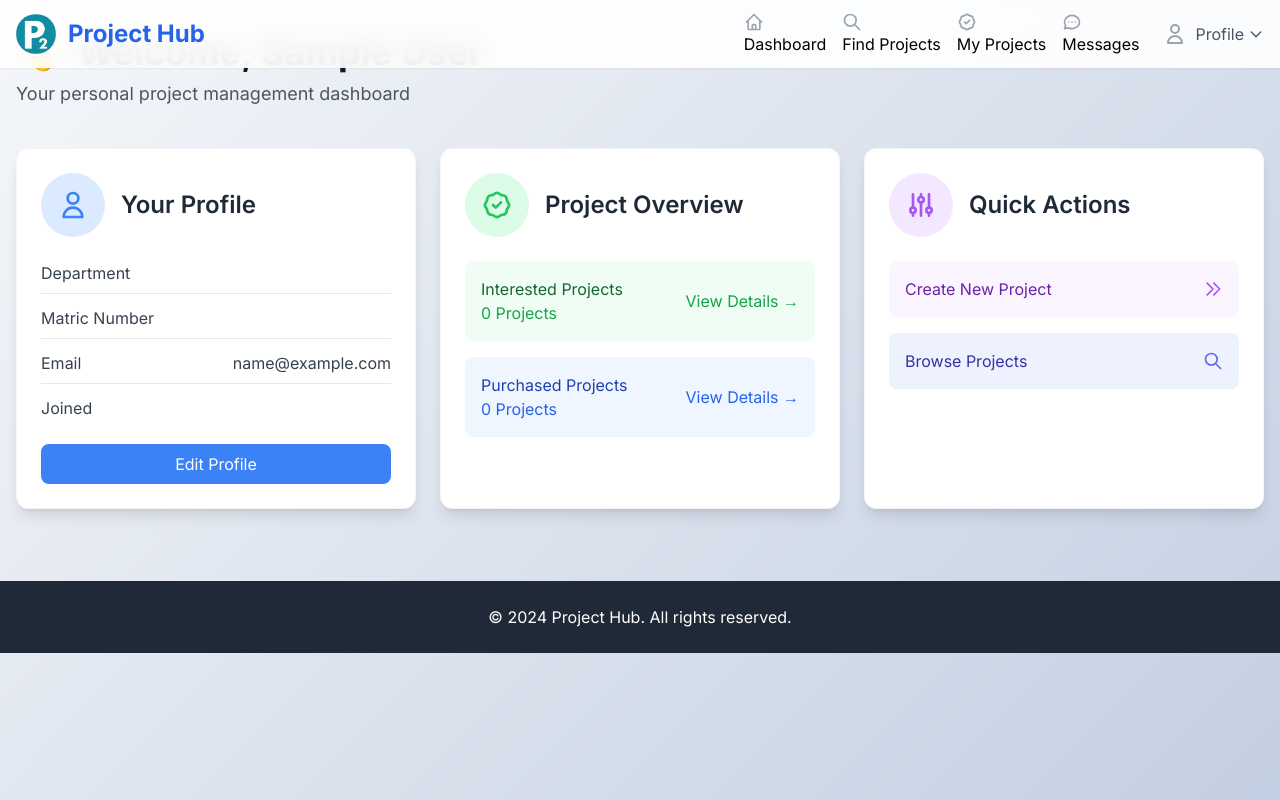
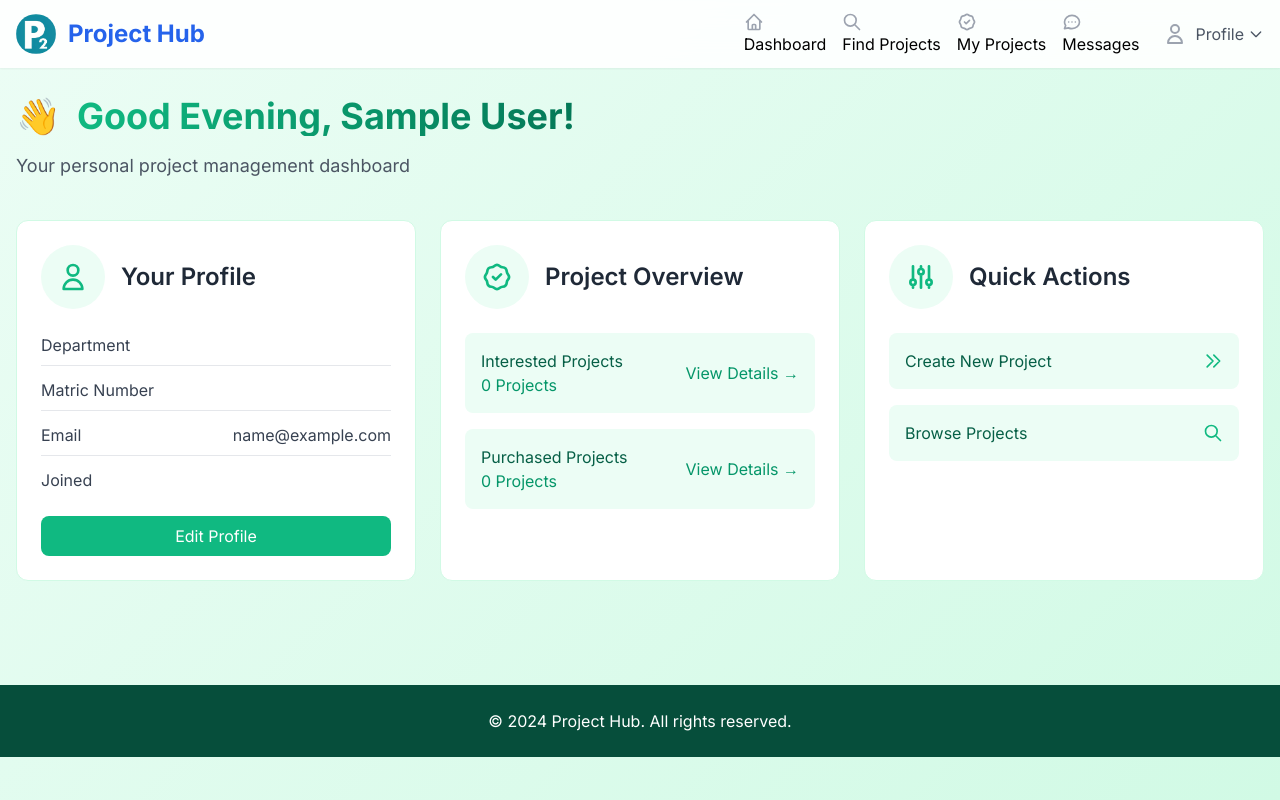
Before and after one commit to muhammed222-lab/project02, a PHP site: page /project_02/student/dashboard.php in a window 1280 px wide. Run offline with PHP 8.4, Linux system fonts and the light colour scheme; the visitor is signed in with stand-in values (Sample User, id 1); data that the repository does not hold is empty; some libraries are stand-ins or nearby versions.

Commit message:
enhance dashboard with time-based greeting and improved UI elements

```diff
--- a/student/dashboard.php
+++ b/student/dashboard.php
@@ -34,6 +34,14 @@ $stmt = $conn->prepare($boughtQuery);
 $stmt->bindParam(':user_id', $user_id, PDO::PARAM_INT);
 $stmt->execute();
 $boughtCount = $stmt->fetchColumn();
+
+// Determine greeting based on time of day
+function getTimeBasedGreeting() {
+    $hour = date('H');
+    if ($hour < 12) return "Good Morning";
+    if ($hour < 17) return "Good Afternoon";
+    return "Good Evening";
+}
 ?>
 <!DOCTYPE html>
 <html lang="en" class="scroll-smooth">
@@ -47,7 +55,7 @@ $boughtCount = $stmt->fetchColumn();
     <style>
         body {
             font-family: 'Inter', sans-serif;
-            background: linear-gradient(135deg, #f5f7fa 0%, #c3cfe2 100%);
+            background: linear-gradient(135deg, #ecfdf5 0%, #d1fae5 100%);
             min-height: 100vh;
         }
         .card-hover {
@@ -55,37 +63,39 @@ $boughtCount = $stmt->fetchColumn();
             transform: translateY(0);
         }
         .card-hover:hover {
-            transform: translateY(-10px);
-            box-shadow: 0 20px 25px -5px rgba(0, 0, 0, 0.1), 0 10px 10px -5px rgba(0, 0, 0, 0.04);
+            transform: translateY(-5px);
         }
-        .animate-pulse-slow {
-            animation: pulse 2s cubic-bezier(0.4, 0, 0.6, 1) infinite;
-        }
-        @keyframes pulse {
-            0%, 100% { opacity: 1; }
-            50% { opacity: 0.7; }
+        .welcome-gradient {
+            background: linear-gradient(to right, #10b981, #047857);
+            -webkit-background-clip: text;
+            -webkit-text-fill-color: transparent;
         }
     </style>
 </head>
 <body class="antialiased">
     <?php include 'nav.php'; ?>
 
-    <main class="container mx-auto px-4 py-8">
+    <main class="container mx-auto px-4 py-16 pt-24">
         <div class="max-w-7xl mx-auto">
             <header class="mb-10 animate-fade-in">
-                <h1 class="text-4xl font-bold text-gray-900 mb-2 flex items-center">
-                    <span class="mr-4 text-blue-600">👋</span>
-                    Welcome, <?php echo htmlspecialchars($user['name']); ?>
-                </h1>
+                <div class="flex items-center mb-4">
+                    <h1 class="text-4xl font-bold text-gray-900 flex items-center">
+                        <span class="mr-4 text-emerald-600">👋</span>
+                        <span class="welcome-gradient">
+                            <?php echo htmlspecialchars(getTimeBasedGreeting()); ?>,
+                            <?php echo htmlspecialchars($user['name']); ?>!
+                        </span>
+                    </h1>
+                </div>
                 <p class="text-gray-600 text-lg">Your personal project management dashboard</p>
             </header>
 
             <div class="grid grid-cols-1 md:grid-cols-3 gap-6">
                 <!-- Profile Card -->
-                <div class="bg-white shadow-lg rounded-xl p-6 border border-gray-100 card-hover">
+                <div class="bg-white rounded-xl p-6 border border-emerald-100 card-hover">
                     <div class="flex items-center mb-6">
-                        <div class="w-16 h-16 bg-blue-100 rounded-full mr-4 flex items-center justify-center">
-                            <svg xmlns="http://www.w3.org/2000/svg" class="h-8 w-8 text-blue-500" fill="none" viewBox="0 0 24 24" stroke="currentColor">
+                        <div class="w-16 h-16 bg-emerald-50 rounded-full mr-4 flex items-center justify-center">
+                            <svg xmlns="http://www.w3.org/2000/svg" class="h-8 w-8 text-emerald-500" fill="none" viewBox="0 0 24 24" stroke="currentColor">
                                 <path stroke-linecap="round" stroke-linejoin="round" stroke-width="2" d="M16 7a4 4 0 11-8 0 4 4 0 018 0zM12 14a7 7 0 00-7 7h14a7 7 0 00-7-7z" />
                             </svg>
                         </div>
@@ -109,37 +119,37 @@ $boughtCount = $stmt->fetchColumn();
                             <span><?php echo htmlspecialchars($user['join_date']); ?></span>
                         </div>
                     </div>
-                    <a href="edit_profile.php" class="mt-6 w-full block text-center bg-blue-500 text-white py-2 rounded-lg hover:bg-blue-600 transition-colors">
+                    <a href="edit_profile.php" class="mt-6 w-full block text-center bg-emerald-500 text-white py-2 rounded-lg hover:bg-emerald-600 transition-colors">
                         Edit Profile
                     </a>
                 </div>
 
                 <!-- Projects Overview Card -->
-                <div class="bg-white shadow-lg rounded-xl p-6 border border-gray-100 card-hover">
+                <div class="bg-white rounded-xl p-6 border border-emerald-100 card-hover">
                     <div class="flex items-center mb-6">
-                        <div class="w-16 h-16 bg-green-100 rounded-full mr-4 flex items-center justify-center">
-                            <svg xmlns="http://www.w3.org/2000/svg" class="h-8 w-8 text-green-500" fill="none" viewBox="0 0 24 24" stroke="currentColor">
+                        <div class="w-16 h-16 bg-emerald-50 rounded-full mr-4 flex items-center justify-center">
+                            <svg xmlns="http://www.w3.org/2000/svg" class="h-8 w-8 text-emerald-500" fill="none" viewBox="0 0 24 24" stroke="currentColor">
                                 <path stroke-linecap="round" stroke-linejoin="round" stroke-width="2" d="M9 12l2 2 4-4M7.835 4.697a3.42 3.42 0 001.946-.806 3.42 3.42 0 014.438 0 3.42 3.42 0 001.946.806 3.42 3.42 0 013.138 3.138 3.42 3.42 0 00.806 1.946 3.42 3.42 0 010 4.438 3.42 3.42 0 00-.806 1.946 3.42 3.42 0 01-3.138 3.138 3.42 3.42 0 00-1.946.806 3.42 3.42 0 01-4.438 0 3.42 3.42 0 00-1.946-.806 3.42 3.42 0 01-3.138-3.138 3.42 3.42 0 00-.806-1.946 3.42 3.42 0 010-4.438 3.42 3.42 0 00.806-1.946 3.42 3.42 0 013.138-3.138z" />
                             </svg>
                         </div>
-                        <h2 class="text-2xl font-semibold text-gray-800">Project Overview</h2>
+                        <h2 class=  "text-2xl font-semibold text-gray-800">Project Overview</h2>
                     </div>
                     <div class="space-y-4">
-                        <div class="bg-green-50 p-4 rounded-lg flex justify-between items-center">
+                        <div class="bg-emerald-50 p-4 rounded-lg flex justify-between items-center">
                             <div>
-                                <h3 class="font-medium text-green-800">Interested Projects</h3>
-                                <p class="text-green-600"><?php echo $interestedCount; ?> Project<?php echo $interestedCount != 1 ? 's' : ''; ?></p>
+                                <h3 class="font-medium text-emerald-800">Interested Projects</h3>
+                                <p class="text-emerald-600"><?php echo $interestedCount; ?> Project<?php echo $interestedCount != 1 ? 's' : ''; ?></p>
                             </div>
-                            <a href="interested_projects.php" class="text-green-600 hover:text-green-800 transition-colors">
+                            <a href="interested_projects.php" class="text-emerald-600 hover:text-emerald-800 transition-colors">
                                 View Details →
                             </a>
                         </div>
-                        <div class="bg-blue-50 p-4 rounded-lg flex justify-between items-center">
+                        <div class="bg-emerald-50 p-4 rounded-lg flex justify-between items-center">
                             <div>
-                                <h3 class="font-medium text-blue-800">Purchased Projects</h3>
-                                <p class="text-blue-600"><?php echo $boughtCount; ?> Project<?php echo $boughtCount != 1 ? 's' : ''; ?></p>
+                                <h3 class="font-medium text-emerald-800">Purchased Projects</h3>
+                                <p class="text-emerald-600"><?php echo $boughtCount; ?> Project<?php echo $boughtCount != 1 ? 's' : ''; ?></p>
                             </div>
-                            <a href="bought_projects.php" class="text-blue-600 hover:text-blue-800 transition-colors">
+                            <a href="bought_projects.php" class="text-emerald-600 hover:text-emerald-800 transition-colors">
                                 View Details →
                             </a>
                         </div>
@@ -147,28 +157,28 @@ $boughtCount = $stmt->fetchColumn();
                 </div>
 
                 <!-- Quick Actions Card -->
-                <div class="bg-white shadow-lg rounded-xl p-6 border border-gray-100 card-hover">
+                <div class="bg-white rounded-xl p-6 border border-emerald-100 card-hover">
                     <div class="flex items-center mb-6">
-                        <div class="w-16 h-16 bg-purple-100 rounded-full mr-4 flex items-center justify-center">
-                            <svg xmlns="http://www.w3.org/2000/svg" class="h-8 w-8 text-purple-500" fill="none" viewBox="0 0 24 24" stroke="currentColor">
+                        <div class="w-16 h-16 bg-emerald-50 rounded-full mr-4 flex items-center justify-center">
+                            <svg xmlns="http://www.w3.org/2000/svg" class="h-8 w-8 text-emerald-500" fill="none" viewBox="0 0 24 24" stroke="currentColor">
                                 <path stroke-linecap="round" stroke-linejoin="round" stroke-width="2" d="M12 6V4m0 2a2 2 0 100 4m0-4a2 2 0 110 4m-6 8a2 2 0 100-4m0 4a2 2 0 110-4m0 4v2m0-6V4m6 6v10m6-2a2 2 0 100-4m0 4a2 2 0 110-4m0 4v2m0-6V4" />
                             </svg>
                         </div>
                         <h2 class="text-2xl font-semibold text-gray-800">Quick Actions</h2>
                     </div>
                     <div class="space-y-4">
-                        <a href="create_project.php" class="block bg-purple-50 p-4 rounded-lg hover:bg-purple-100 transition-colors group">
+                        <a href="create_project.php" class="block bg-emerald-50 p-4 rounded-lg hover:bg-emerald-100 transition-colors group">
                             <div class="flex justify-between items-center">
-                                <span class="text-purple-800 font-medium group-hover:text-purple-900">Create New Project</span>
-                                <svg xmlns="http://www.w3.org/2000/svg" class="h-5 w-5 text-purple-500 group-hover:translate-x-1 transition-transform" fill="none" viewBox="0 0 24 24" stroke="currentColor">
+                                <span class="text-emerald-800 font-medium group-hover:text-emerald-900">Create New Project</span>
+                                <svg xmlns="http://www.w3.org/2000/svg" class="h-5 w-5 text-emerald-500 group-hover:translate-x-1 transition-transform" fill="none" viewBox="0 0 24 24" stroke="currentColor">
                                     <path stroke-linecap="round" stroke-linejoin="round" stroke-width="2" d="M13 5l7 7-7 7M5 5l7 7-7 7" />
                                 </svg>
                             </div>
                         </a>
-                        <a href="find_project.php" class="block bg-indigo-50 p-4 rounded-lg hover:bg-indigo-100 transition-colors group">
+                        <a href="find_project.php" class="block bg-emerald-50 p-4 rounded-lg hover:bg-emerald-100 transition-colors group">
                             <div class="flex justify-between items-center">
-                                <span class="text-indigo-800 font-medium group-hover:text-indigo-900">Browse Projects</span>
-                                <svg xmlns="http://www.w3.org/2000/svg" class="h-5 w-5 text-indigo-500 group-hover:translate-x-1 transition-transform" fill="none" viewBox="0 0 24 24" stroke="currentColor">
+                                <span class="text-emerald-800 font-medium group-hover:text-emerald-900">Browse Projects</span>
+                                <svg xmlns="http://www.w3.org/2000/svg" class="h-5 w-5 text-emerald-500 group-hover:translate-x-1 transition-transform" fill="none" viewBox="0 0 24 24" stroke="currentColor">
                                     <path stroke-linecap="round" stroke-linejoin="round" stroke-width="2" d="M21 21l-6-6m2-5a7 7 0 11-14 0 7 7 0 0114 0z" />
                                 </svg>
                             </div>
@@ -179,7 +189,7 @@ $boughtCount = $stmt->fetchColumn();
         </div>
     </main>
 
-    <footer class="bg-gray-800 text-white py-6 mt-10">
+    <footer class="bg-emerald-900 text-white py-6 mt-10">
         <div class="container mx-auto text-center">
             <p>&copy; <?php echo date('Y'); ?> Project Hub. All rights reserved.</p>
         </div>
```
